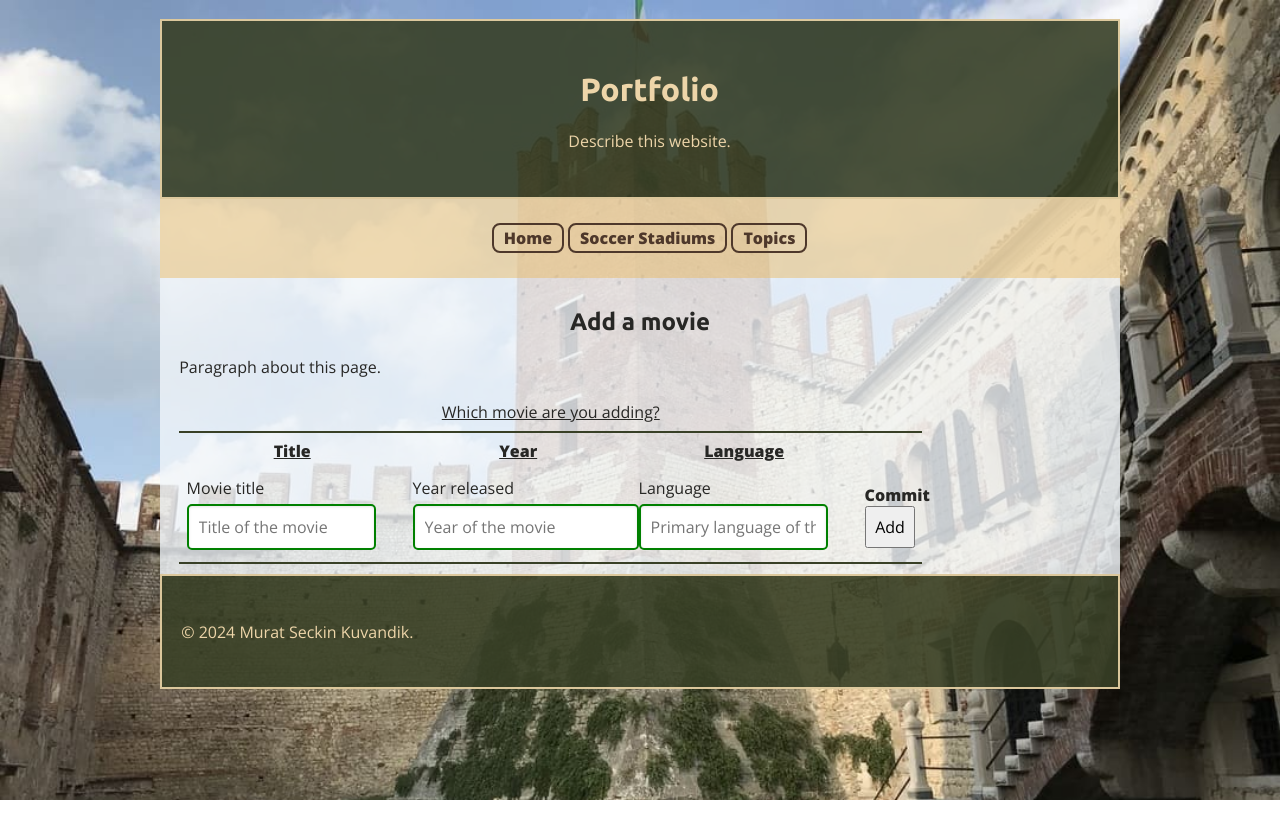
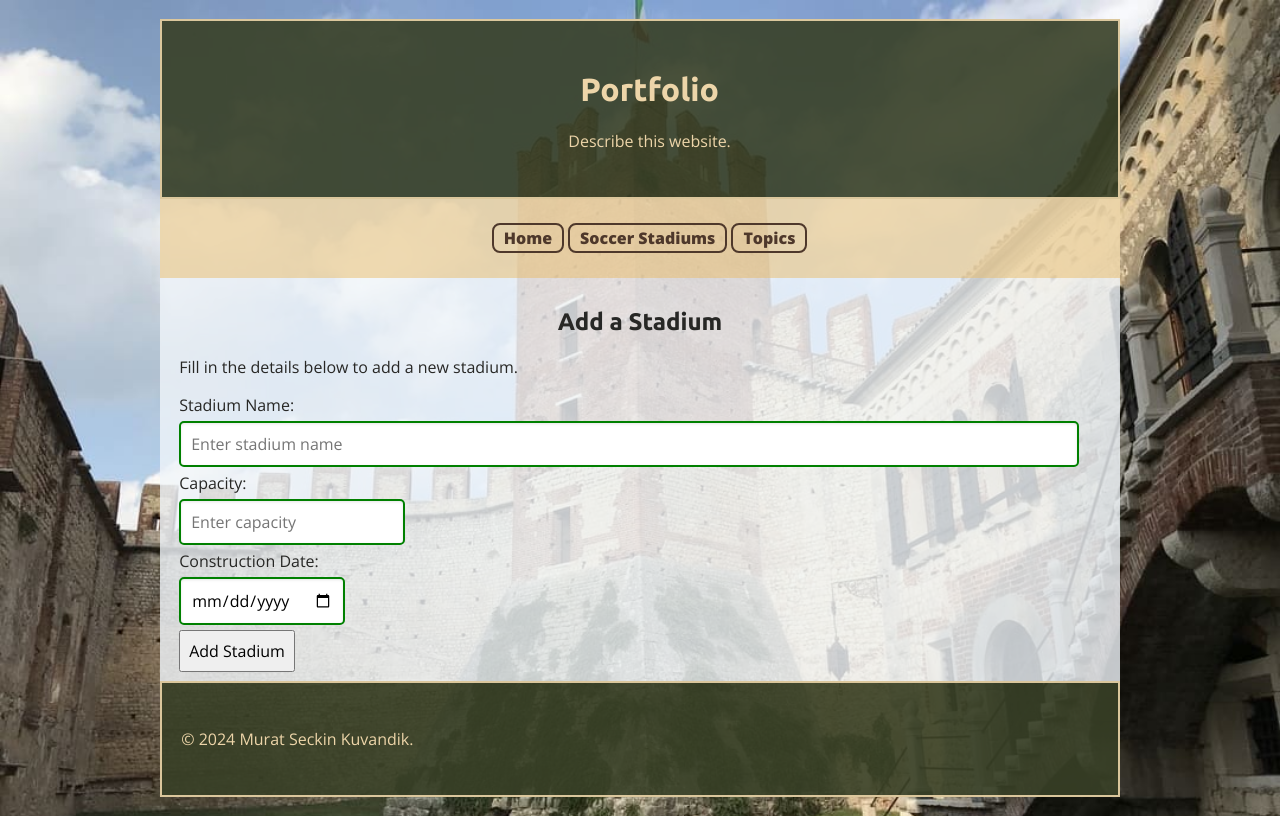
Before and after one commit to seck87/cs290-portfolio, a React (Create React App) app in the folder frontend/: page /create in a window 1280 px wide. Built offline with nearby package versions, Linux system fonts and the light colour scheme.

Commit message:
Change movies to stadiums

```diff
--- a/frontend/src/App.js
+++ b/frontend/src/App.js
@@ -11,23 +11,25 @@ import './App.css';
 
 import TopicsPage from './pages/TopicsPage';
 import HomePage from './pages/HomePage';
-import MoviesPage from './pages/Stadiums';
+import StadiumsPage from './pages/Stadiums';
+import Stadium from './components/Stadium';
+
+
+
 
 // For Create and Edit, use the form OR table design; not both.
-
 // If your schema requires SHORT data input, then use the TABLE design.
-import EditMoviePageTable from './pages/EditStadiumPageTable';
-import AddMoviePageTable from './pages/AddStadiumPageTable';
+import AddStadiumPageTable from './pages/AddStadiumPageTable';
+import EditStadiumPageTable from './pages/EditStadiumPageTable';
 
 // Define the function that renders the content in Routes, using State.
 function App() {
 
-  const [movie, setMovieToEdit] = useState([])
+  const [stadiumToEdit, setStadiumToEdit] = useState([])
 
   return (
     <>
       <BrowserRouter>
-
           <header>
             <h1>Portfolio</h1>
             <p>Describe this website.</p>
@@ -38,16 +40,11 @@ function App() {
           <main>
             <section>
                 <Routes>
-                    {/* Add Routes for Home, Topics, Gallery, Contact, and Staff Pages.  */}
-
                     <Route path="/" element={<HomePage />} />
                     <Route path="/topics" element={<TopicsPage />} />
-                    <Route path="/stadiums" element={<MoviesPage />} />
-
-                    {/* Use these if your schema requires LONG data input: */}
-                    <Route path="/create" element={<AddMoviePageTable />} />
-                    <Route path="/update" element={<EditMoviePageTable movieToEdit={movie} />} />
-
+                    <Route path="/stadiums" element={<StadiumsPage setStadium={setStadiumToEdit} />} />
+                    <Route path="/create" element={<AddStadiumPageTable />} />
+                    <Route path="/update" element={<EditStadiumPageTable stadiumToEdit={stadiumToEdit} />} />
                 </Routes>
               </section>
           </main>
@@ -55,7 +52,6 @@ function App() {
           <footer>
             <p>&copy; 2024 Murat Seckin Kuvandik.</p>
           </footer>
-
       </BrowserRouter>
     </>
   );
--- a/frontend/src/components/Stadium.js
+++ b/frontend/src/components/Stadium.js
@@ -6,18 +6,16 @@ import React from 'react';
 import { MdDeleteForever, MdEdit } from 'react-icons/md';
 
 
-function Movie({ movie, onEdit, onDelete }) {
+function Stadium({ stadium, onEdit, onDelete }) {
     return (
         <tr>
-            <td>{movie.title}</td>
-            <td>{movie.year}</td>
-            <td>{movie.language}</td>
-
-            {/* Update these icons to something that matches your style. */}
-            <td><MdDeleteForever onClick={() => onDelete(movie._id)} /></td>
-            <td><MdEdit onClick={() => onEdit(movie)} /></td>
+            <td>{stadium.name}</td>
+            <td>{stadium.capacity}</td>
+            <td>{stadium.constructionDate}</td>
+            <td><MdDeleteForever onClick={() => onDelete(stadium._id)} /></td>
+            <td><MdEdit onClick={() => onEdit(stadium)} /></td>
         </tr>
     );
 }
 
-export default Movie;
+export default Stadium;
--- a/frontend/src/components/StadiumList.js
+++ b/frontend/src/components/StadiumList.js
@@ -1,26 +1,26 @@
 import React from 'react';
-import Movie from './Stadium';
+import Stadium from './Stadium';
 
 // Change the function names and parameters
 // to fit your portfolio topic and schema.
 
-function MovieList({ movies, onDelete, onEdit }) {
+function StadiumList({ stadiums, onDelete, onEdit }) {
     return (
-        <table id="movies">
-            <caption>Add and Edit Movies</caption>
+        <table id="stadiums">
+            <caption>Add and Edit Stadiums</caption>
             <thead>
                 <tr>
-                    <th>Title</th>
-                    <th>Year</th>
-                    <th>Language</th>
+                    <th>Name</th>
+                    <th>Capacity</th>
+                    <th>Construction Date</th>
                     <th>Delete</th>
                     <th>Edit</th>
                 </tr>
             </thead>
             <tbody>
-                {movies.map((movie, i) =>
-                    <Movie
-                        movie={movie}
+                {stadiums.map((stadium, i) =>
+                    <Stadium
+                        stadium={stadium}
                         key={i}
                         onDelete={onDelete}
                         onEdit={onEdit}
@@ -30,4 +30,4 @@ function MovieList({ movies, onDelete, onEdit }) {
     );
 }
 
-export default MovieList;
+export default StadiumList;
--- a/frontend/src/pages/AddStadiumPageTable.js
+++ b/frontend/src/pages/AddStadiumPageTable.js
@@ -4,90 +4,71 @@ import { useNavigate } from "react-router-dom";
 // Change the icons, function names, and parameters
 // to fit your portfolio topic and schema.
 
-export const AddMoviePageTable = () => {
-
-    const [title, setTitle]       = useState('');
-    const [year, setYear]         = useState('');
-    const [language, setLanguage] = useState('');
+export const AddStadiumPageTable = () => {
+    const [name, setName] = useState('');
+    const [capacity, setCapacity] = useState('');
+    const [constructionDate, setConstructionDate] = useState('');
 
     const redirect = useNavigate();
 
-    const addMovie = async () => {
-        const newMovie = { title, year, language };
-        const response = await fetch('/movies', {
+    const addStadium = async () => {
+        const newStadium = { name, capacity, constructionDate };
+        const response = await fetch('/stadiums', {
             method: 'post',
-            body: JSON.stringify(newMovie),
-            headers: {
-                'Content-Type': 'application/json',
-            },
+            body: JSON.stringify(newStadium),
+            headers: {'Content-Type': 'application/json',},
         });
         if(response.status === 201){
-            alert(`helpful adding message`);
+            alert(`Stadium added successfully`);
         } else {
-            alert(`helpful adding message = ${response.status}`);
+            alert(`Failed to add stadium, status: ${response.status}`);
         }
-        redirect("/");
+        redirect("/stadiums");
     };
 
 
     return (
         <>
             <article>
-            <h2>Add a movie</h2>
-            <p>Paragraph about this page.</p>
+                <h2>Add a Stadium</h2>
+                <p>Fill in the details below to add a new stadium.</p>
 
-            <table id="movies">
-                <caption>Which movie are you adding?</caption>
-                <thead>
-                    <tr>
-                        <th>Title</th>
-                        <th>Year</th>
-                        <th>Language</th>
-                    </tr>
-                </thead>
-                <tbody>
-                <tr>
-                <td><label for="title">Movie title</label>
+                <div>
+                    <label htmlFor="name">Stadium Name:</label>
                     <input
                         type="text"
-                            placeholder="Title of the movie"
-                            value={title}
-                            onChange={e => setTitle(e.target.value)}
-                            id="title" />
-                    </td>
+                        id="name"
+                        value={name}
+                        onChange={e => setName(e.target.value)}
+                        placeholder="Enter stadium name"
+                    />
+                </div>
 
-                    <td><label for="year">Year released</label>
+                <div>
+                    <label htmlFor="capacity">Capacity:</label>
                     <input
                         type="number"
-                            value={year}
-                            placeholder="Year of the movie"
-                            onChange={e => setYear(e.target.value)}
-                            id="year" />
-                    </td>
+                        id="capacity"
+                        value={capacity}
+                        onChange={e => setCapacity(e.target.value)}
+                        placeholder="Enter capacity"
+                    />
+                </div>
 
-                    <td><label for="language">Language</label>
+                <div>
+                    <label htmlFor="constructionDate">Construction Date:</label>
                     <input
-                            type="text"
-                            placeholder="Primary language of the movie"
-                            value={language}
-                            onChange={e => setLanguage(e.target.value)}
-                            id="language" />
-                    </td>
+                        type="date"
+                        id="constructionDate"
+                        value={constructionDate}
+                        onChange={e => setConstructionDate(e.target.value)}
+                    />
+                </div>
 
-                    <td>
-                    <label for="submit">Commit</label>
-                        <button
-                            type="submit"
-                            onClick={addMovie}
-                            id="submit"
-                        >Add</button>
-                    </td>
-                </tr>
-                </tbody>
-            </table>
+                <button onClick={addStadium}>Add Stadium</button>
             </article>
         </>
     );
 }
 
-export default AddMoviePageTable;
+export default AddStadiumPageTable;
--- a/frontend/src/pages/EditStadiumPageTable.js
+++ b/frontend/src/pages/EditStadiumPageTable.js
@@ -1,84 +1,81 @@
-import React, { useState }  from 'react';
+import React, { useState, useEffect } from 'react';
 import { useNavigate } from "react-router-dom";
 
-export const EditMoviePageTable = ({ movieToEdit }) => {
-
-    const [title, setTitle]       = useState(movieToEdit.title);
-    const [year, setYear]         = useState(movieToEdit.year);
-    const [language, setLanguage] = useState(movieToEdit.language);
+export const EditStadiumPageTable = ({ stadiumToEdit }) => {
+    const [name, setName] = useState('');
+    const [capacity, setCapacity] = useState('');
+    const [constructionDate, setConstructionDate] = useState('');
 
     const redirect = useNavigate();
 
-    const editMovie = async () => {
-        const response = await fetch(`/movies/${movieToEdit._id}`, {
+    const editStadium = async () => {
+        const updatedStadium = { name, capacity, constructionDate };
+        const response = await fetch(`/stadiums/${stadiumToEdit._id}`, {
             method: 'PUT',
-            body: JSON.stringify({
-                title: title,
-                year: year,
-                language: language
-            }),
-            headers: {'Content-Type': 'application/json',},
+            body: JSON.stringify(updatedStadium),
+            headers: {'Content-Type': 'application/json'},
         });
 
         if (response.status === 200) {
-            alert(`helpful editing message`);
+            alert(`Stadium updated successfully`);
+            redirect("/stadiums"); // Make sure to redirect to the correct path
         } else {
             const errMessage = await response.json();
-            alert(`helpful editing message ${response.status}. ${errMessage.Error}`);
+            alert(`Failed to update stadium ${response.status}. ${errMessage.Error}`);
         }
-        redirect("/");
     }
 
     return (
         <>
             <article>
-            <h2>Edit a movie</h2>
-            <p>Paragraph about this page.</p>
-            <table id="movies">
-                <caption>Which movie are you adding?</caption>
+                <h2>Edit Stadium</h2>
+                <p>Update the details below to edit the stadium information.</p>
+                <table id="stadiums">
+                    <caption>Details of the stadium to edit:</caption>
                     <thead>
                         <tr>
-                        <th>Title</th>
-                        <th>Year</th>
-                        <th>Language</th>
+                            <th>Name</th>
+                            <th>Capacity</th>
+                            <th>Construction Date</th>
                         </tr>
                     </thead>
                     <tbody>
                         <tr>
-                <td><label for="title">Movie title</label>
+                            <td>
+                                <label htmlFor="name">Stadium Name</label>
                                 <input
                                     type="text"
-                            placeholder="Title of the movie"
-                            value={title}
-                            onChange={e => setTitle(e.target.value)}
-                            id="title" />
-                    </td>
-
-                    <td><label for="year">Year released</label>
-                        <input
-                            type="number"
-                            value={year}
-                            placeholder="Year of the movie"
-                            onChange={e => setYear(e.target.value)}
-                            id="year" />
-                    </td>
-
-                    <td><label for="language">Language</label>
-                        <input
-                            type="text"
-                            placeholder="Primary language of the movie"
-                            value={language}
-                            onChange={e => setLanguage(e.target.value)}
-                            id="language" />
+                                    placeholder="Name of the stadium"
+                                    value={name}
+                                    onChange={e => setName(e.target.value)}
+                                    id="name" />
                             </td>
 
                             <td>
-                    <label for="submit">Commit</label>
+                                <label htmlFor="capacity">Capacity</label>
+                                <input
+                                    type="number"
+                                    placeholder="Capacity"
+                                    value={capacity}
+                                    onChange={e => setCapacity(e.target.value)}
+                                    id="capacity" />
+                            </td>
+
+                            <td>
+                                <label htmlFor="constructionDate">Construction Date</label>
+                                <input
+                                    type="date"
+                                    value={constructionDate}
+                                    onChange={e => setConstructionDate(e.target.value)}
+                                    id="constructionDate" />
+                            </td>
+
+                            <td>
                                 <button
-                            type="submit"
-                            onClick={editMovie}
+                                    type="button"
+                                    onClick={editStadium}
                                     id="submit"
-                        >Edit</button>
+                                >Save Changes</button>
                             </td>
                         </tr>
                     </tbody>
@@ -87,4 +84,5 @@ export const EditMoviePageTable = ({ movieToEdit }) => {
         </>
     );
 }
-export default EditMoviePageTable;
+
+export default EditStadiumPageTable;
--- a/frontend/src/pages/Stadiums.js
+++ b/frontend/src/pages/Stadiums.js
@@ -1,61 +1,59 @@
 import { React, useState, useEffect } from 'react';
 import { useNavigate } from 'react-router-dom';
 
-import MovieList from '../components/StadiumList';
+import StadiumList from '../components/StadiumList';
 import { Link } from 'react-router-dom';
 
-function MoviesPage({ setMovie }) {
+function StadiumsPage({ setStadium }) {
     // Use the Navigate for redirection
     const redirect = useNavigate();
 
     // Use state to bring in the data
-    const [movies, setMovies] = useState([]);
+    const [stadiums, setStadiums] = useState([]);
 
-    // RETRIEVE the entire list of movies
-    const loadMovies = async () => {
-        const response = await fetch('/movies');
-        const movies = await response.json();
-        setMovies(movies);
+    // RETRIEVE the entire list of stadiums
+    const loadStadiums = async () => {
+        const response = await fetch('/stadiums');
+        const stadiums = await response.json();
+        setStadiums(stadiums);
     }
 
 
-    // UPDATE a single movie
-    const onEditMovie = async movie => {
-        setMovie(movie);
+    // UPDATE a single stadium
+    const onEditStadium = async stadium => {
+        setStadium(stadium);
         redirect("/update");
     }
 
 
-    // DELETE a single movie
-    const onDeleteMovie = async _id => {
-        const response = await fetch(`/movies/${_id}`, { method: 'DELETE' });
+    // DELETE a single stadium
+    const onDeleteStadium = async _id => {
+        const response = await fetch(`/stadiums/${_id}`, { method: 'DELETE' });
         if (response.status === 200) {
-            const getResponse = await fetch('/movies');
-            const movies = await getResponse.json();
-            setMovies(movies);
+            loadStadiums();
         } else {
-            console.error(`helpful deletion message = ${_id}, status code = ${response.status}`)
+            console.error(`Failed to delete stadium with ID = ${_id}, status code = ${response.status}`)
         }
     }
 
-    // LOAD all the movies
+    // LOAD all the stadiums
     useEffect(() => {
-        loadMovies();
+        loadStadiums();
     }, []);
 
-    // DISPLAY the movies
+    // DISPLAY the stadiums
     return (
         <>
-            <h2>List of Movies</h2>
-            <p>Paragraph about this page.</p>
-            <Link to="/create">Add Movie</Link>
-            <MovieList
-                movies={movies}
-                onEdit={onEditMovie}
-                onDelete={onDeleteMovie}
+            <h2>List of Stadiums</h2>
+            <p>Information about stadiums can be found here.</p>
+            <Link to="/create">Add Stadium</Link>
+            <StadiumList
+                stadiums={stadiums}
+                onEdit={onEditStadium}
+                onDelete={onDeleteStadium}
             />
         </>
     );
 }
 
-export default MoviesPage;
+export default StadiumsPage;
```
Lines whose indentation alone changed are shown as unchanged.
